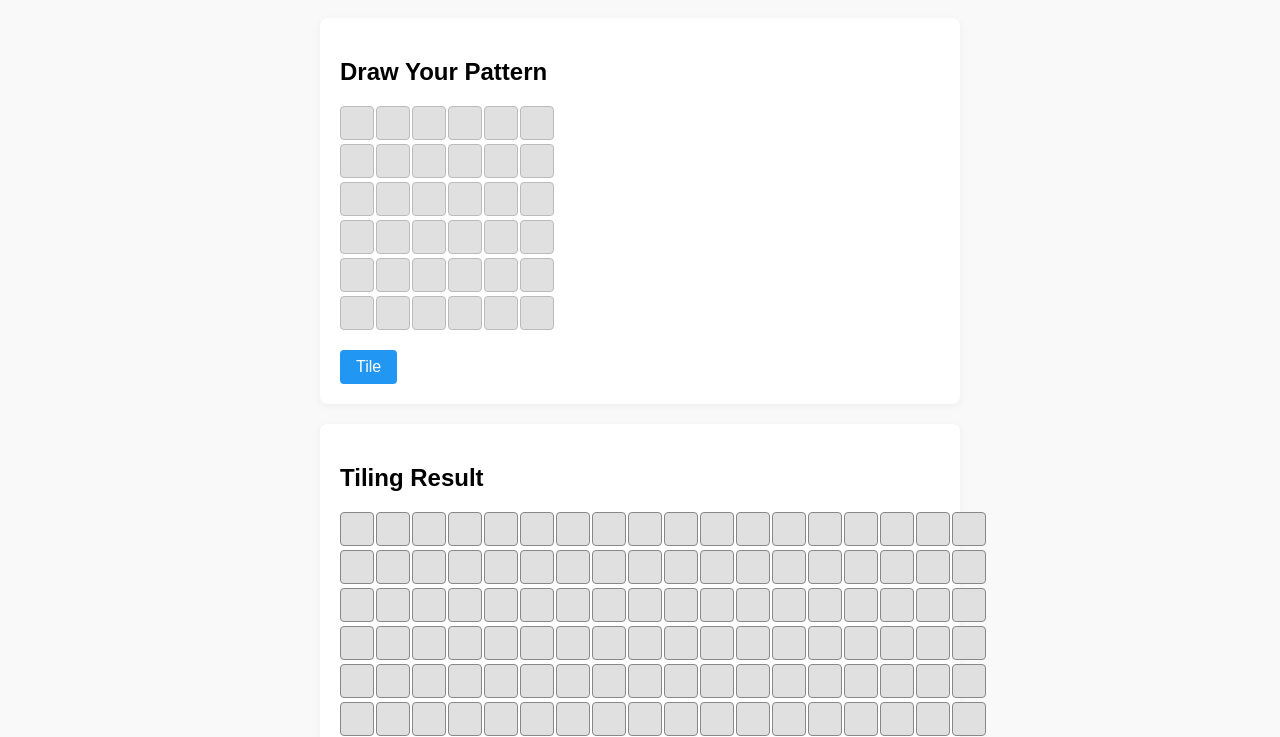
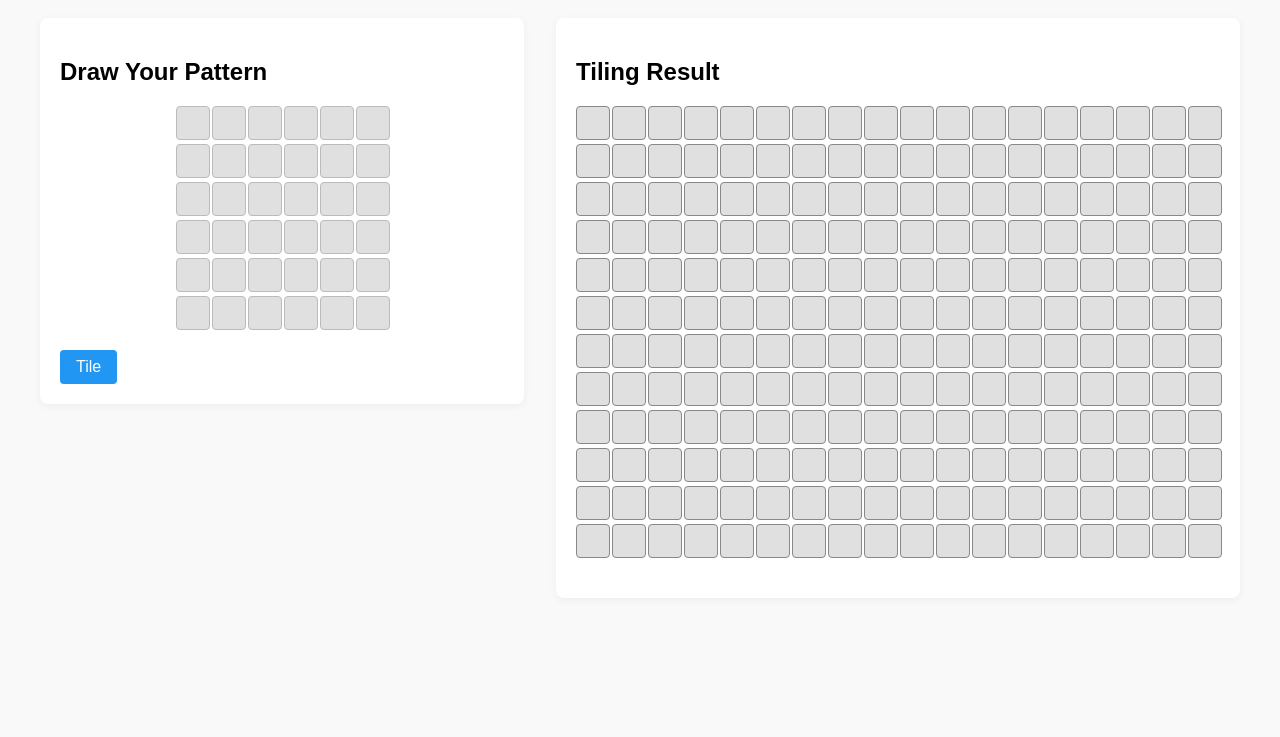
Before and after one commit to arrabi/tiling-explorer, a website: page index.html in a window 1280 px wide. Shown: the part 60-797 px from the top of the page. Drawn offline with Linux system fonts and the light colour scheme.

Commit message:
responsive design

```diff
--- a/css/style.css
+++ b/css/style.css
@@ -1,3 +1,4 @@
+
 body {
   font-family: Arial, sans-serif;
   background: #f9f9f9;
@@ -8,19 +9,26 @@ h1 {
   text-align: center;
   margin-top: 20px;
 }
+.main-container {
+  display: flex;
+  flex-direction: column;
+  gap: 24px;
+  margin: 20px auto;
+  max-width: 1200px;
+}
 #pattern-section, #tiling-section {
-  margin: 20px auto;
-  max-width: 600px;
   background: #fff;
   padding: 20px;
   border-radius: 8px;
   box-shadow: 0 2px 8px rgba(0,0,0,0.05);
+  flex: 1;
 }
 #pattern-grid, #tiling-grid {
   display: grid;
   grid-template-columns: repeat(6, 32px);
   grid-gap: 4px;
   margin: 20px 0;
+  justify-content: center;
 }
 .square {
   width: 32px;
@@ -52,3 +60,15 @@ button {
 button:hover {
   background: #1976d2;
 }
+
+@media (min-width: 900px) {
+  .main-container {
+    flex-direction: row;
+    align-items: flex-start;
+    gap: 32px;
+  }
+  #pattern-section, #tiling-section {
+    margin: 0;
+    max-width: none;
+  }
+}
--- a/index.html
+++ b/index.html
@@ -8,6 +8,7 @@
 </head>
 <body>
   <h1>Tile Explorer</h1>
+  <div class="main-container">
     <div id="pattern-section">
       <h2>Draw Your Pattern</h2>
       <div id="pattern-grid"></div>
@@ -17,6 +18,7 @@
       <h2>Tiling Result</h2>
       <div id="tiling-grid"></div>
     </div>
+  </div>
   <script src="js/app.js"></script>
 </body>
 </html>
```
Lines whose indentation alone changed are shown as unchanged.
